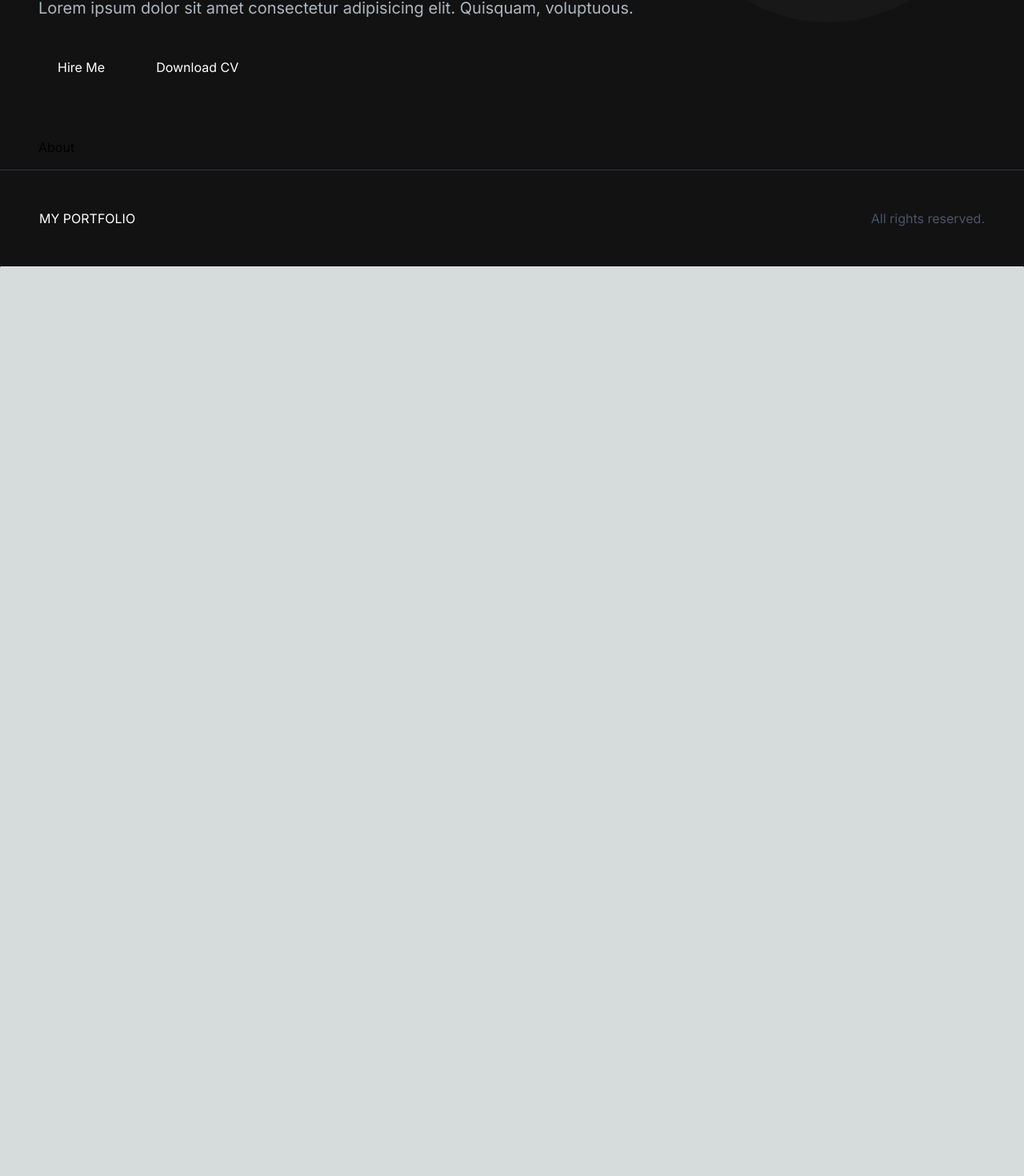
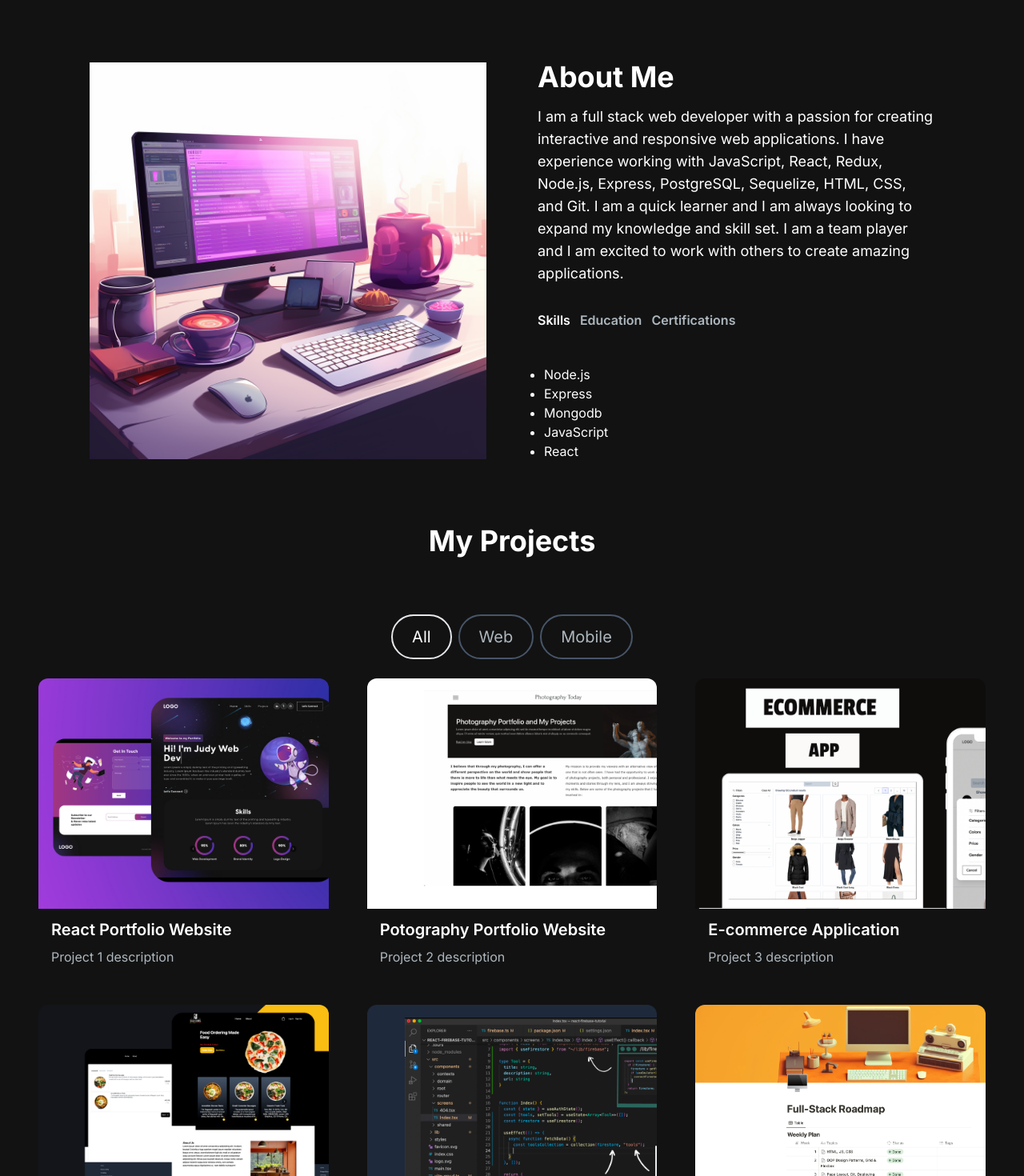
Before and after one commit to Priyajit27/Portfolio, a Next.js app in the folder my-next-app/: page / in a window 1280 px wide. Shown: the part 628-2098 px from the top of the page at 80% size. Before the commit the page ends 962 px from the top, so only its background shows below. Built offline with nearby package versions, Linux system fonts and the light colour scheme.

Commit message:
about and cards added

```diff
--- a/my-next-app/app/components/About.jsx
+++ b/my-next-app/app/components/About.jsx
@@ -1,11 +1,98 @@
-import React from 'react'
+"use client";
+import React, { useTransition, useState } from "react";
+import Image from "next/image";
+import TabButton from "./TabButton";
+
+const TAB_DATA = [
+  {
+    title: "Skills",
+    id: "skills",
+    content: (
+      <ul className="list-disc pl-2">
+        <li>Node.js</li>
+        <li>Express</li>
+        <li>Mongodb</li>
+        <li>JavaScript</li>
+        <li>React</li>
+      </ul>
+    ),
+  },
+  {
+    title: "Education",
+    id: "education",
+    content: (
+      <ul className="list-disc pl-2">
+        <li>NIT Silchar</li>
+        <li>University of California, Santa Cruz</li>
+      </ul>
+    ),
+  },
+  {
+    title: "Certifications",
+    id: "certifications",
+    content: (
+      <ul className="list-disc pl-2">
+        <li>AWS Cloud Practitioner</li>
+        <li>Google Professional Cloud Developer</li>
+      </ul>
+    ),
+  },
+];
 
 const About = () => {
+  const [tab, setTab] = useState("skills");
+  const [isPending, startTransition] = useTransition();
+
+  const handleTabChange = (id) => {
+    startTransition(() => {
+      setTab(id);
+    });
+  };
+
   return (
-    <div>
-        About
-    </div>
-  )
-}
+    <section className="text-white" id="about">
+      <div className="md:grid md:grid-cols-2 gap-8 items-center py-8 px-4 xl:gap-16 sm:py-16 xl:px-16">
+        <Image src="/images/about-image.png" width={500} height={500} />
+        <div className="mt-4 md:mt-0 text-left flex flex-col h-full">
+          <h2 className="text-4xl font-bold text-white mb-4">About Me</h2>
+          <p className="text-base lg:text-lg">
+            I am a full stack web developer with a passion for creating
+            interactive and responsive web applications. I have experience
+            working with JavaScript, React, Redux, Node.js, Express, PostgreSQL,
+            Sequelize, HTML, CSS, and Git. I am a quick learner and I am always
+            looking to expand my knowledge and skill set. I am a team player and
+            I am excited to work with others to create amazing applications.
+          </p>
+          <div className="flex flex-row justify-start mt-8">
+            <TabButton
+              selectTab={() => handleTabChange("skills")}
+              active={tab === "skills"}
+            >
+              {" "}
+              Skills{" "}
+            </TabButton>
+            <TabButton
+              selectTab={() => handleTabChange("education")}
+              active={tab === "education"}
+            >
+              {" "}
+              Education{" "}
+            </TabButton>
+            <TabButton
+              selectTab={() => handleTabChange("certifications")}
+              active={tab === "certifications"}
+            >
+              {" "}
+              Certifications{" "}
+            </TabButton>
+          </div>
+          <div className="mt-8">
+            {TAB_DATA.find((t) => t.id === tab).content}
+          </div>
+        </div>
+      </div>
+    </section>
+  );
+};
 
-export default About
+export default About;
--- a/my-next-app/app/components/Footer.jsx
+++ b/my-next-app/app/components/Footer.jsx
@@ -1,10 +1,11 @@
+"use client"
 import React from 'react'
 
 const Footer = () => {
   return (
     <footer className="footer border z-10 border-t-[#33353F] border-l-transparent border-r-transparent text-white">
       <div className="container p-12 flex justify-between">
-        <span>MY PORTFOLIO</span>
+        <span>PORTFOLIO</span>
         <p className="text-slate-600">All rights reserved.</p>
       </div>
     </footer>
--- a/my-next-app/app/components/Hero.jsx
+++ b/my-next-app/app/components/Hero.jsx
@@ -15,20 +15,20 @@ const Hero = () => {
           transition={{ duration: 0.5 }}
           className="col-span-8 place-self-center text-center sm:text-left justify-self-start"
         >
-        <h1 className="text-white mb-4 text-4xl sm:text-5xl lg:text-8xl lg:leading-normal font-extrabold">
-          <span className="text-transparent bg-clip-text bg-gradient-to-r from-primary-400 to-secondary-600">
-            Hello, I&apos;m{" "}
+        <h1 className="text-white mb-4 text-4xl sm:text-5xl lg:text-6xl lg:leading-normal font-extrabold">
+          <span className="text-transparent bg-clip-text bg-gradient-to-r from-green-400 to-yellow-600">
+            Hello, I am{" "}
           </span>
           <br></br>
           <TypeAnimation
               sequence={[
-                "Judy",
+                "Priyajit Paul",
                 1000,
                 "Web Developer",
                 1000,
-                "Mobile Developer",
+                 "Blockchain enthusiast",
                 1000,
-                "UI/UX Designer",
+                "Problem Solver",
                 1000,
               ]}
               wrapper="span"
@@ -43,13 +43,13 @@ const Hero = () => {
         <div>
           <Link
             href="/#contact"
-            className="px-6 inline-block py-3 w-full sm:w-fit rounded-full mr-4 bg-gradient-to-br from-primary-500 to-secondary-500 hover:bg-slate-200 text-white"
+            className="px-6 inline-block py-3 w-full sm:w-fit rounded-full mr-4 bg-gradient-to-br from-blue-500 to-yellow-500 hover:bg-slate-200 text-white"
           >
             Hire Me
           </Link>
           <Link
             href="/"
-            className="px-1 inline-block py-1 w-full sm:w-fit rounded-full bg-gradient-to-br from-primary-500 to-secondary-500 hover:bg-slate-800 text-white mt-3"
+            className="px-1 inline-block py-1 w-full sm:w-fit rounded-full bg-gradient-to-br  from-blue-500 to-yellow-500 hover:bg-slate-800 text-white mt-3"
           >
             <span className="block bg-[#121212] hover:bg-slate-800 rounded-full px-5 py-2">
               Download CV
--- a/my-next-app/app/components/Navbar.jsx
+++ b/my-next-app/app/components/Navbar.jsx
@@ -26,8 +26,8 @@ const Navbar = () => {
   return (
     <nav className="fixed mx-auto border border-[#33353F] top-0 left-0 right-0 z-10 bg-[#121212] bg-opacity-100">
       <div className="flex container lg:py-4 flex-wrap items-center justify-between mx-auto px-4 py-2">
-        <Link href="/" className="text-2xl md:text-5xl text-white font-semibold">
-          MY PORTFOLIO
+        <Link href="/" className="text-2xl md:text-4xl text-white font-semibold" >
+        <span className="text-transparent bg-clip-text bg-gradient-to-r from-yellow-400 to-blue-600"> PORTFOLIO</span>
         </Link>
         <div className="mobile-menu block md:hidden">
           {!navbarOpen ? (
--- /dev/null
+++ b/my-next-app/app/components/Project.jsx
@@ -0,0 +1,128 @@
+"use client";
+import React, { useState, useRef } from "react";
+import ProjectCard from "./ProjectCard";
+import ProjectTag from "./ProjectTag";
+import { motion, useInView } from "framer-motion";
+
+const projectsData = [
+  {
+    id: 1,
+    title: "React Portfolio Website",
+    description: "Project 1 description",
+    image: "/images/projects/1.png",
+    tag: ["All", "Web"],
+    gitUrl: "/",
+    previewUrl: "/",
+  },
+  {
+    id: 2,
+    title: "Potography Portfolio Website",
+    description: "Project 2 description",
+    image: "/images/projects/2.png",
+    tag: ["All", "Web"],
+    gitUrl: "/",
+    previewUrl: "/",
+  },
+  {
+    id: 3,
+    title: "E-commerce Application",
+    description: "Project 3 description",
+    image: "/images/projects/3.png",
+    tag: ["All", "Web"],
+    gitUrl: "/",
+    previewUrl: "/",
+  },
+  {
+    id: 4,
+    title: "Food Ordering Application",
+    description: "Project 4 description",
+    image: "/images/projects/4.png",
+    tag: ["All", "Mobile"],
+    gitUrl: "/",
+    previewUrl: "/",
+  },
+  {
+    id: 5,
+    title: "React Firebase Template",
+    description: "Authentication and CRUD operations",
+    image: "/images/projects/5.png",
+    tag: ["All", "Web"],
+    gitUrl: "/",
+    previewUrl: "/",
+  },
+  {
+    id: 6,
+    title: "Full-stack Roadmap",
+    description: "Project 5 description",
+    image: "/images/projects/6.png",
+    tag: ["All", "Web"],
+    gitUrl: "/",
+    previewUrl: "/",
+  },
+];
+
+const Project = () => {
+  const [tag, setTag] = useState("All");
+  const ref = useRef(null);
+  const isInView = useInView(ref, { once: true });
+
+  const handleTagChange = (newTag) => {
+    setTag(newTag);
+  };
+
+  const filteredProjects = projectsData.filter((project) =>
+    project.tag.includes(tag)
+  );
+
+  const cardVariants = {
+    initial: { y: 50, opacity: 0 },
+    animate: { y: 0, opacity: 1 },
+  };
+
+  return (
+    <section id="projects">
+      <h2 className="text-center text-4xl font-bold text-white mt-4 mb-8 md:mb-12">
+        My Projects
+      </h2>
+      <div className="text-white flex flex-row justify-center items-center gap-2 py-6">
+        <ProjectTag
+          onClick={handleTagChange}
+          name="All"
+          isSelected={tag === "All"}
+        />
+        <ProjectTag
+          onClick={handleTagChange}
+          name="Web"
+          isSelected={tag === "Web"}
+        />
+        <ProjectTag
+          onClick={handleTagChange}
+          name="Mobile"
+          isSelected={tag === "Mobile"}
+        />
+      </div>
+      <ul ref={ref} className="grid md:grid-cols-3 gap-8 md:gap-12">
+        {filteredProjects.map((project, index) => (
+          <motion.li
+            key={index}
+            variants={cardVariants}
+            initial="initial"
+            animate={isInView ? "animate" : "initial"}
+            transition={{ duration: 0.3, delay: index * 0.4 }}
+          >
+            <ProjectCard
+              key={project.id}
+              title={project.title}
+              description={project.description}
+              imgUrl={project.image}
+              gitUrl={project.gitUrl}
+              previewUrl={project.previewUrl}
+            />
+          </motion.li>
+        ))}
+      </ul>
+    </section>
+  );
+};
+
+export default Project;
--- /dev/null
+++ b/my-next-app/app/components/ProjectCard.jsx
@@ -0,0 +1,35 @@
+import React from "react";
+import { CodeBracketIcon, EyeIcon } from "@heroicons/react/24/outline";
+import Link from "next/link";
+
+const ProjectCard = ({ imgUrl, title, description, gitUrl, previewUrl }) => {
+  return (
+    <div>
+      <div
+        className="h-52 md:h-72 rounded-t-xl relative group"
+        style={{ background: `url(${imgUrl})`, backgroundSize: "cover" }}
+      >
+        <div className="overlay items-center justify-center absolute top-0 left-0 w-full h-full bg-[#181818] bg-opacity-0 hidden group-hover:flex group-hover:bg-opacity-80 transition-all duration-500 ">
+          <Link
+            href={gitUrl}
+            className="h-14 w-14 mr-2 border-2 relative rounded-full border-[#ADB7BE] hover:border-white group/link"
+          >
+            <CodeBracketIcon className="h-10 w-10 text-[#ADB7BE] absolute top-1/2 left-1/2 transform -translate-x-1/2 -translate-y-1/2  cursor-pointer group-hover/link:text-white" />
+          </Link>
+          <Link
+            href={previewUrl}
+            className="h-14 w-14 border-2 relative rounded-full border-[#ADB7BE] hover:border-white group/link"
+          >
+            <EyeIcon className="h-10 w-10 text-[#ADB7BE] absolute top-1/2 left-1/2 transform -translate-x-1/2 -translate-y-1/2  cursor-pointer group-hover/link:text-white" />
+          </Link>
+        </div>
+      </div>
+      <div className="text-white rounded-b-xl mt-3 bg-[#181818]py-6 px-4">
+        <h5 className="text-xl font-semibold mb-2">{title}</h5>
+        <p className="text-[#ADB7BE]">{description}</p>
+      </div>
+    </div>
+  );
+};
+
+export default ProjectCard;
--- /dev/null
+++ b/my-next-app/app/components/ProjectTag.jsx
@@ -0,0 +1,17 @@
+import React from "react";
+
+const ProjectTag = ({ name, onClick, isSelected }) => {
+  const buttonStyles = isSelected
+    ? "text-white border-primary-500"
+    : "text-[#ADB7BE] border-slate-600 hover:border-white";
+  return (
+    <button
+      className={`${buttonStyles} rounded-full border-2 px-6 py-3 text-xl cursor-pointer`}
+      onClick={() => onClick(name)}
+    >
+      {name}
+    </button>
+  );
+};
+
+export default ProjectTag;
--- /dev/null
+++ b/my-next-app/app/components/TabButton.jsx
@@ -0,0 +1,26 @@
+import React from "react";
+import { motion } from "framer-motion";
+
+const variants = {
+  default: { width: 0 },
+  active: { width: "calc(100% - 0.75rem)" },
+};
+
+const TabButton = ({ active, selectTab, children }) => {
+  const buttonClasses = active ? "text-white" : "text-[#ADB7BE]";
+
+  return (
+    <button onClick={selectTab}>
+      <p className={`mr-3 font-semibold hover:text-white ${buttonClasses}`}>
+        {children}
+      </p>
+      <motion.div
+        animate={active ? "active" : "default"}
+        variants={variants}
+        className="h-1 bg-primary-500 mt-2 mr-3"
+      ></motion.div>
+    </button>
+  );
+};
+
+export default TabButton;
--- a/my-next-app/app/page.js
+++ b/my-next-app/app/page.js
@@ -1,8 +1,9 @@
-import Image from "next/image";
+
 import Footer from "./components/Footer";
 import Hero from "./components/Hero";
 import About from "./components/About";
 import Navbar from "./components/Navbar";
+import Project from "./components/Project";
 
 export default function Home() {
   return (
@@ -11,7 +12,7 @@ export default function Home() {
     <div className="container mt-24 mx-auto px-12 py-4">
       <Hero/>
       <About />
-      {/* <ProjectsSection /> */}
+      <Project/>
       {/* <EmailSection /> */}
     </div>
     <Footer />
```
